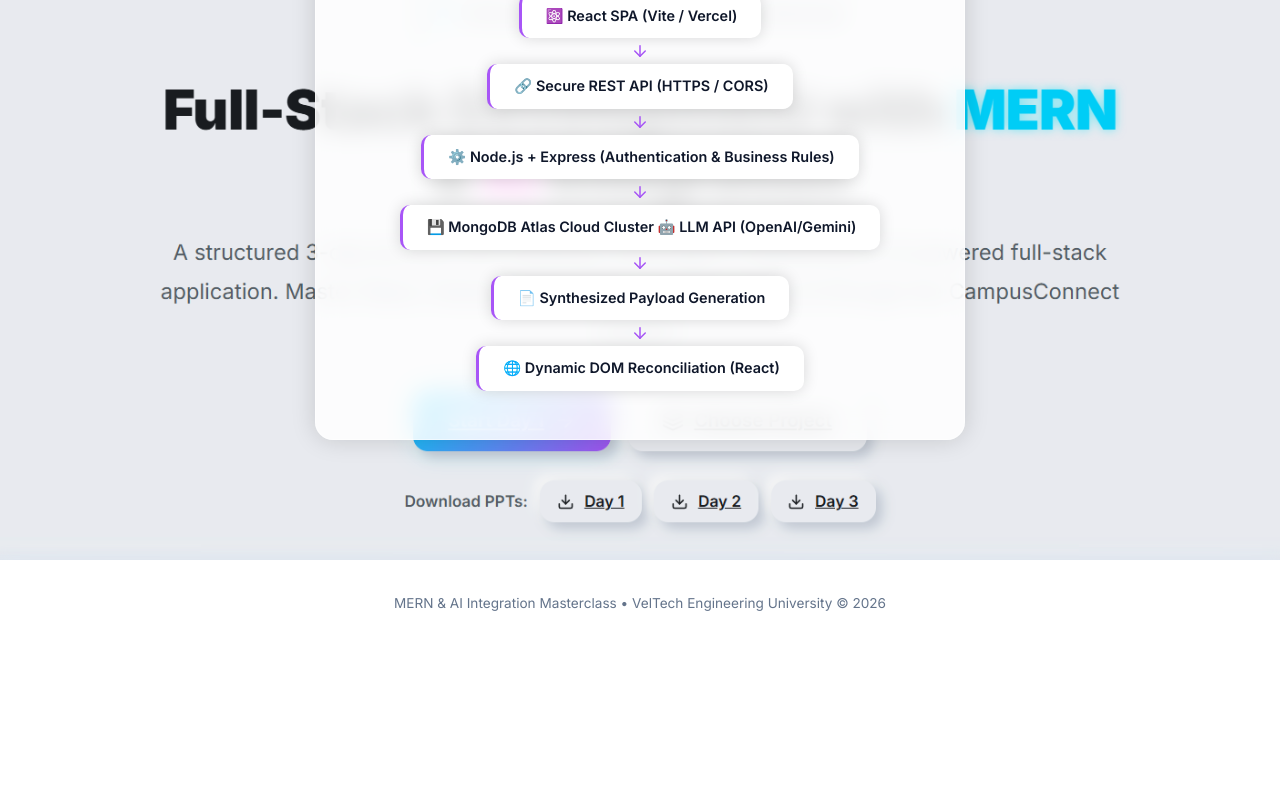
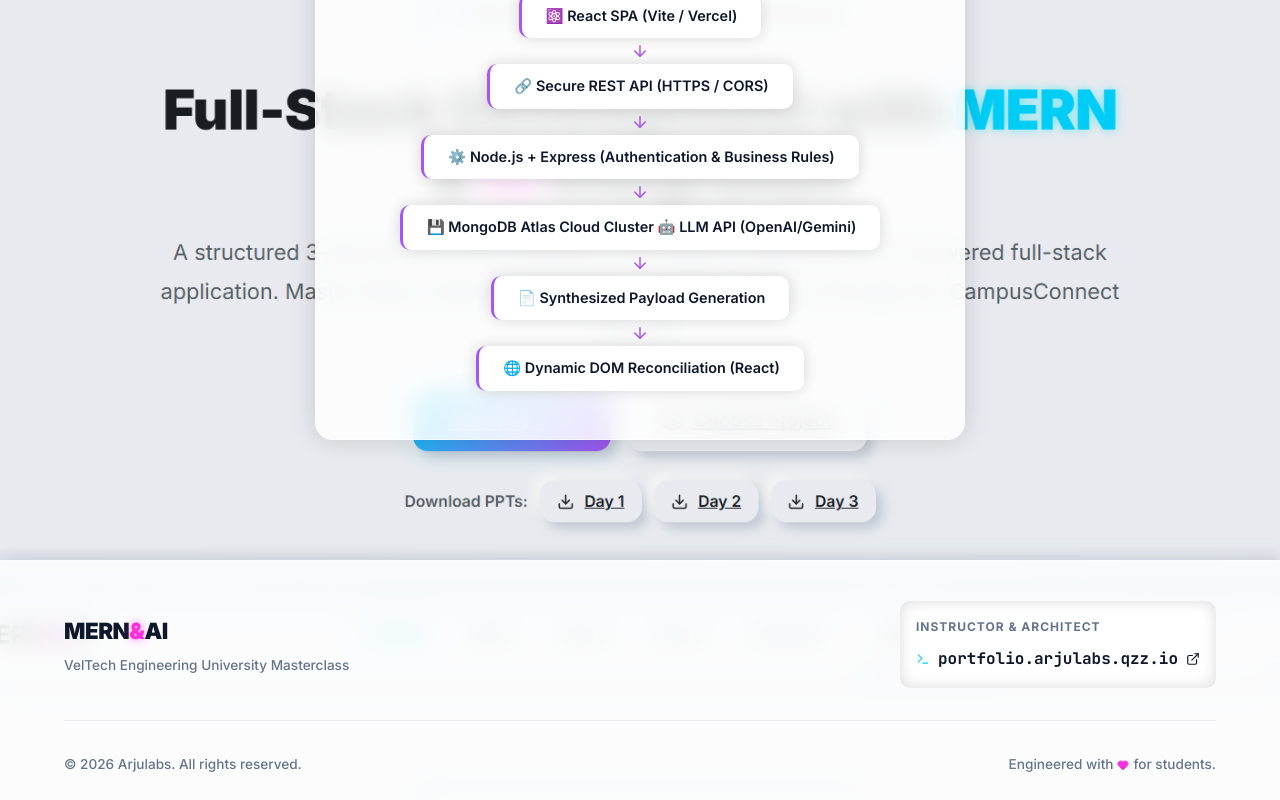
Before and after one commit to Arjumaan/VelTech_Guest_Lecture, a React (Vite) app: page /#/ in a window 1280 px wide. Shown: the part 3413-4213 px from the top of the page. Before the commit the page ends 4060 px from the top, so only its background shows below. Built offline with nearby package versions, Linux system fonts and the light colour scheme.

Commit message:
feat: add global footer with portfolio link

```diff
--- a/src/App.css
+++ b/src/App.css
@@ -1,16 +1 @@
 /* App-level layout styles */
-.app-footer {
-  background: var(--bg);
-  box-shadow: 0 -4px 12px var(--shadow-dark);
-  padding: 32px 0;
-  text-align: center;
-  margin-top: 60px;
-}
-.app-footer p {
-  color: var(--text-muted);
-  font-size: 0.85rem;
-}
-.app-footer a {
-  color: var(--neon-cyan);
-  text-decoration: none;
-}
--- a/src/App.jsx
+++ b/src/App.jsx
@@ -1,5 +1,6 @@
 import { HashRouter, Routes, Route } from 'react-router-dom'
 import Navbar from './components/Navbar'
+import Footer from './components/Footer'
 import Home from './pages/Home'
 import Day1 from './pages/Day1'
 import Day2 from './pages/Day2'
@@ -23,6 +24,7 @@ function App() {
           <Route path="/projects" element={<Projects />} />
         </Routes>
       </main>
+      <Footer />
     </HashRouter>
   )
 }
--- /dev/null
+++ b/src/components/Footer.css
@@ -0,0 +1,104 @@
+.app-footer {
+  background: rgba(255, 255, 255, 0.85);
+  backdrop-filter: blur(12px);
+  -webkit-backdrop-filter: blur(12px);
+  border-top: 1px solid rgba(255, 255, 255, 0.5);
+  box-shadow: 0 -4px 15px rgba(0, 0, 0, 0.1);
+  padding: 40px 0 24px;
+  margin-top: 60px;
+}
+
+.footer-content {
+  display: flex;
+  justify-content: space-between;
+  align-items: center;
+  flex-wrap: wrap;
+  gap: 24px;
+  margin-bottom: 32px;
+  padding-bottom: 32px;
+  border-bottom: 1px solid rgba(163, 177, 198, 0.2);
+}
+
+.footer-brand {
+  display: flex;
+  flex-direction: column;
+  gap: 4px;
+}
+
+.brand-text {
+  font-weight: 900;
+  font-size: 1.4rem;
+  color: var(--text);
+  letter-spacing: -0.5px;
+}
+
+.brand-subtext {
+  font-size: 0.85rem;
+  color: var(--text-muted);
+  font-weight: 500;
+}
+
+.footer-portfolio {
+  display: flex;
+  flex-direction: column;
+  gap: 8px;
+  padding: 16px 24px;
+  background: rgba(255, 255, 255, 0.6);
+}
+
+.portfolio-label {
+  font-size: 0.75rem;
+  text-transform: uppercase;
+  letter-spacing: 1px;
+  color: var(--text-muted);
+  font-weight: 700;
+}
+
+.portfolio-link {
+  display: flex;
+  align-items: center;
+  gap: 8px;
+  color: var(--text);
+  font-weight: 700;
+  font-size: 1rem;
+  text-decoration: none;
+  font-family: 'JetBrains Mono', monospace;
+  transition: all 0.2s ease;
+}
+
+.portfolio-link:hover {
+  color: var(--neon-cyan);
+  text-shadow: 0 0 10px rgba(0, 229, 255, 0.3);
+}
+
+.footer-bottom {
+  display: flex;
+  justify-content: space-between;
+  align-items: center;
+  flex-wrap: wrap;
+  gap: 16px;
+}
+
+.footer-bottom p {
+  color: var(--text-muted);
+  font-size: 0.85rem;
+  font-weight: 500;
+  margin: 0;
+}
+
+.footer-love {
+  display: flex;
+  align-items: center;
+}
+
+@media (max-width: 768px) {
+  .footer-content {
+    flex-direction: column;
+    text-align: center;
+    align-items: center;
+  }
+  .footer-bottom {
+    flex-direction: column;
+    text-align: center;
+  }
+}
--- /dev/null
+++ b/src/components/Footer.jsx
@@ -0,0 +1,31 @@
+import { Terminal, ExternalLink, Heart } from 'lucide-react'
+import './Footer.css'
+
+export default function Footer() {
+  return (
+    <footer className="app-footer">
+      <div className="container footer-container">
+        <div className="footer-content">
+          <div className="footer-brand">
+            <span className="brand-text">MERN<span className="neon-pink">&</span>AI</span>
+            <span className="brand-subtext">VelTech Engineering University Masterclass</span>
+          </div>
+
+          <div className="footer-portfolio neo-inset">
+            <span className="portfolio-label">Instructor & Architect</span>
+            <a href="https://portfolio.arjulabs.qzz.io" target="_blank" rel="noreferrer" className="portfolio-link">
+              <Terminal size={14} className="neon-cyan" />
+              portfolio.arjulabs.qzz.io
+              <ExternalLink size={14} />
+            </a>
+          </div>
+        </div>
+
+        <div className="footer-bottom">
+          <p>© {new Date().getFullYear()} Arjulabs. All rights reserved.</p>
+          <p className="footer-love">Engineered with <Heart size={12} className="neon-pink" style={{ fill: 'var(--neon-pink)', margin: '0 4px' }} /> for students.</p>
+        </div>
+      </div>
+    </footer>
+  )
+}
--- a/src/pages/Home.jsx
+++ b/src/pages/Home.jsx
@@ -210,10 +210,7 @@ export default function Home() {
         </div>
       </section>
 
-      {/* Footer */}
-      <footer className="app-footer">
-        <p>MERN & AI Integration Masterclass • VelTech Engineering University © 2026</p>
-      </footer>
+      {/* Footer removed and delegated to App layout */}
     </div>
   )
 }
```
